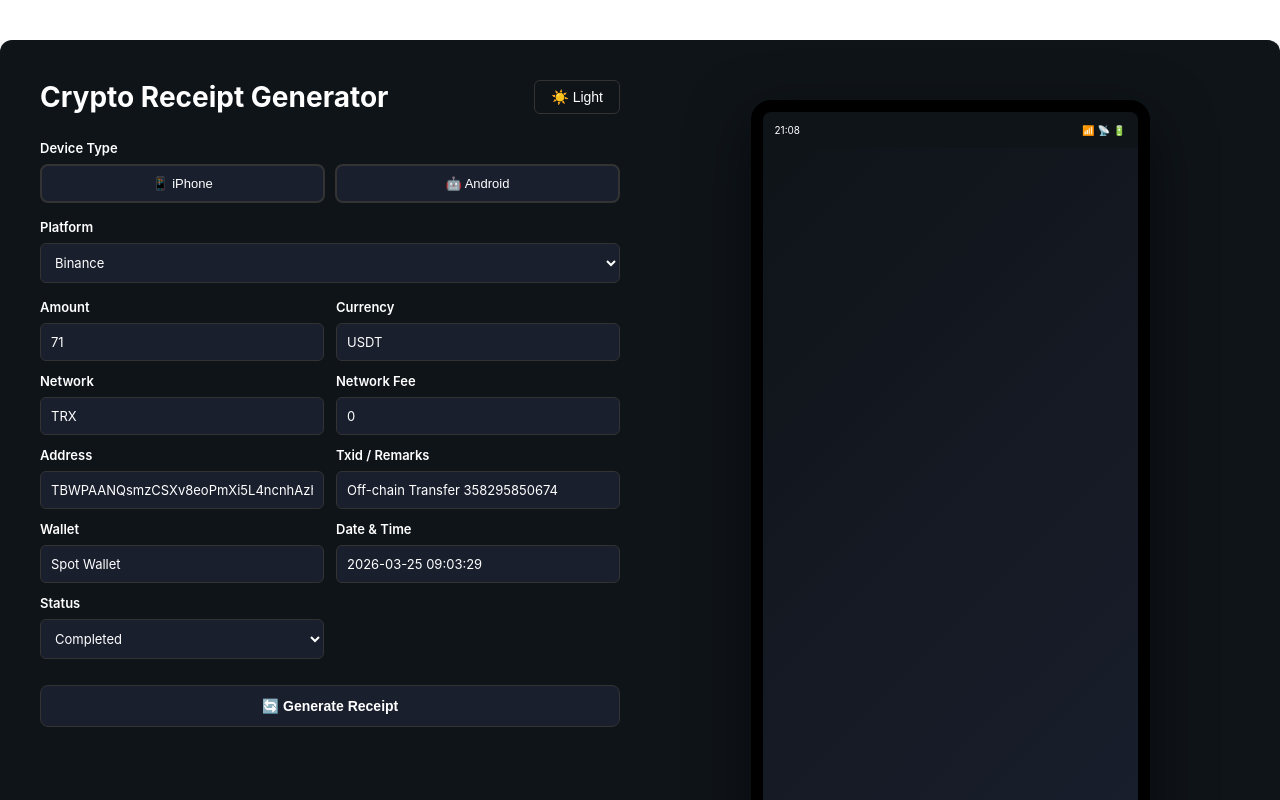
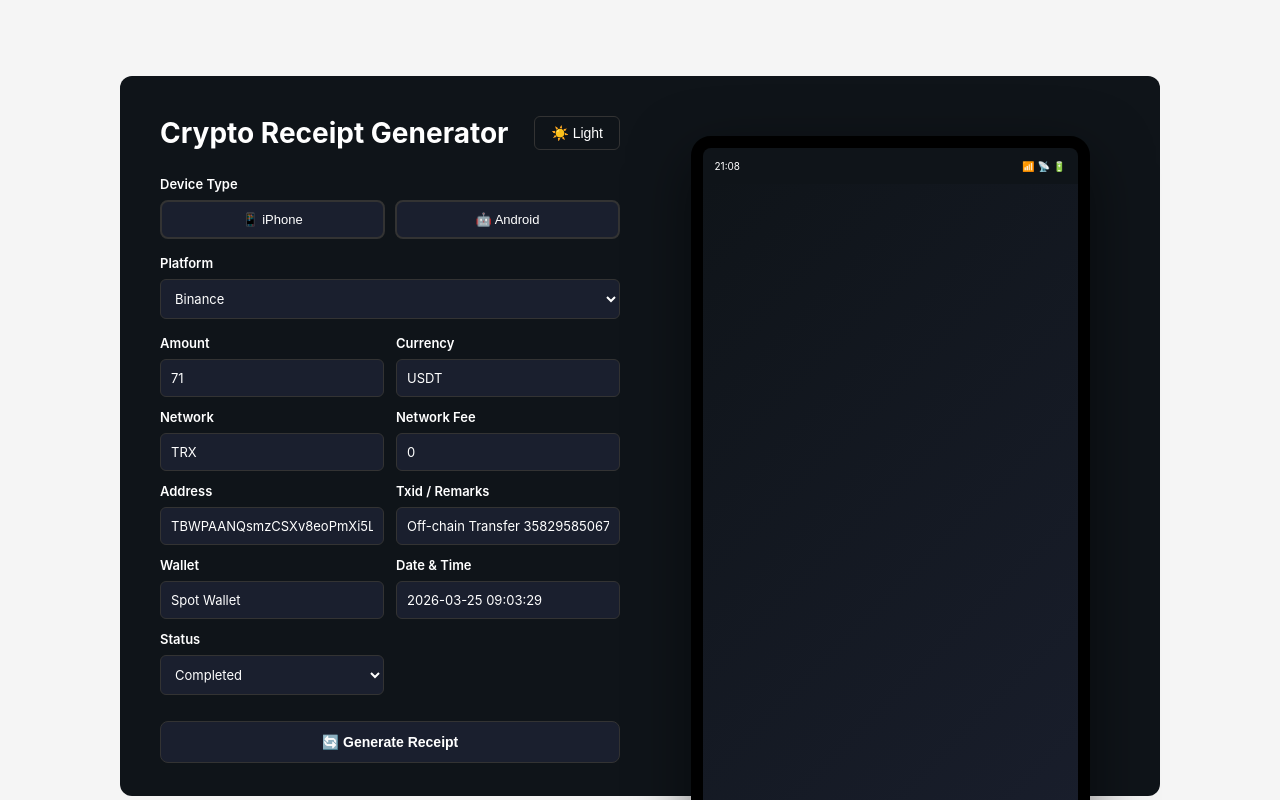
Before and after one commit to tigan8557-glitch/Receiptor, a React (Create React App) app: page / in a window 1280 px wide. Shown: the top 800 px of the page. Built offline with nearby package versions, Linux system fonts and the light colour scheme.

Commit message:
Update App.css

```diff
--- a/src/App.css
+++ b/src/App.css
@@ -1,12 +1,27 @@
+/* src/App.css */
+/* Global sizing and reset */
+html, body, #root {
+  height: 100%;
+  margin: 0;
+  padding: 0;
+  box-sizing: border-box;
+}
+
 body {
-  margin: 0;
   font-family: -apple-system, BlinkMacSystemFont, 'Segoe UI', sans-serif;
   -webkit-font-smoothing: antialiased;
   -moz-osx-font-smoothing: grayscale;
-}
-
-.App {
-  min-height: 100vh;
   background: #f5f5f5;
   transition: background 0.3s;
 }
+
+/* App wrapper fills the viewport and centers horizontally */
+.App {
+  height: 100vh; /* full viewport height */
+  display: flex;
+  align-items: stretch;
+  justify-content: center;
+  padding: clamp(12px, 3vw, 36px);
+  background: #f5f5f5;
+  transition: background 0.3s;
+}
```
